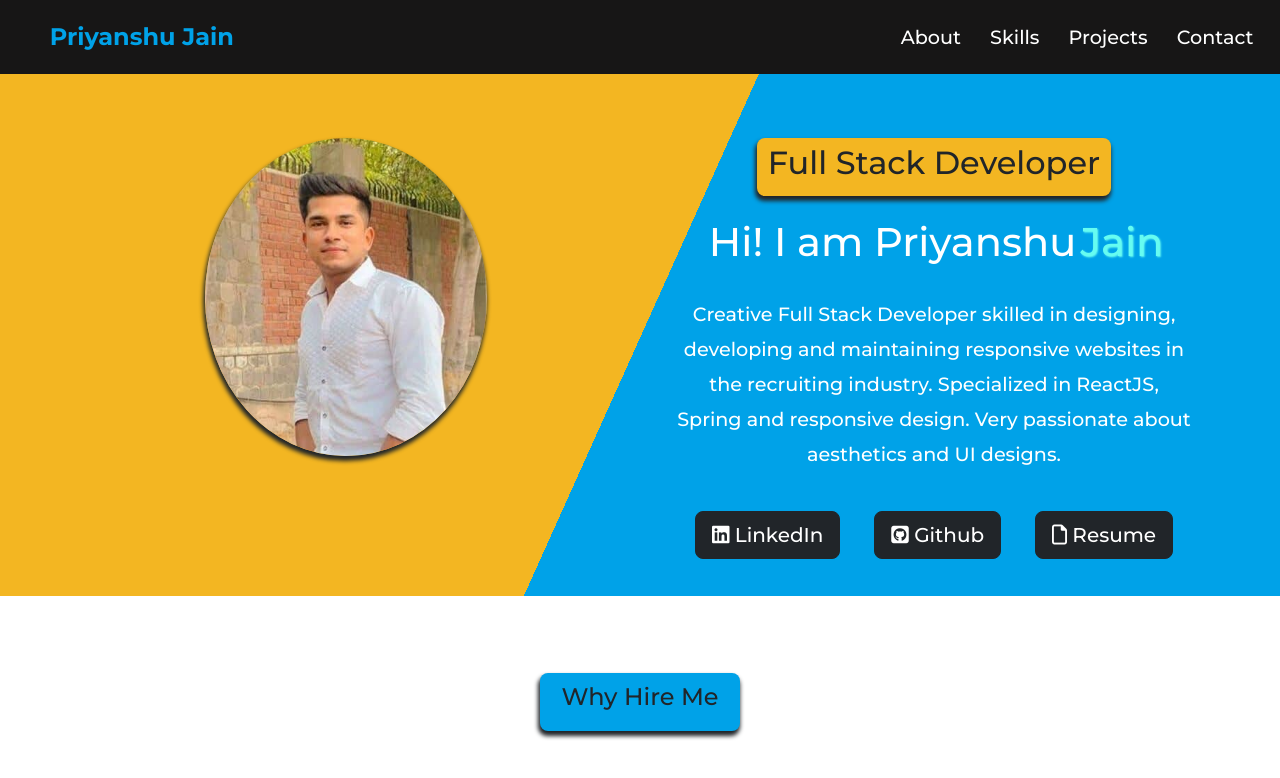
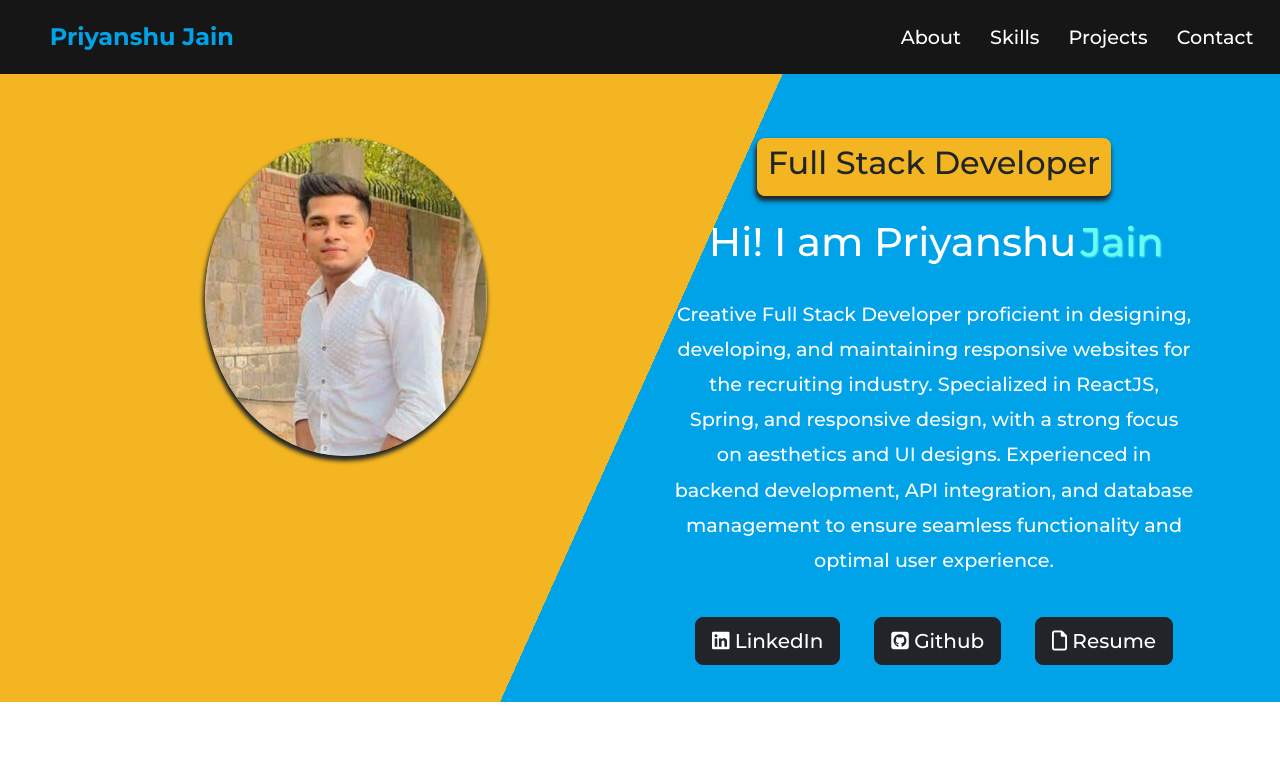
Before and after one commit to priyanshua44/Portfolio, a React (Create React App) app: page / in a window 1280 px wide. Shown: the top 778 px of the page. Built offline with nearby package versions, Linux system fonts and the light colour scheme.

Commit message:
container.js edited

```diff
--- a/src/components/Container.js
+++ b/src/components/Container.js
@@ -47,10 +47,7 @@ const Container = () => {
 
         <div className="description nav-color">
           <p>
-            Creative Full Stack Developer skilled in designing, developing and
-            maintaining responsive websites in the recruiting industry.
-            Specialized in ReactJS, Spring and responsive design. Very
-            passionate about aesthetics and UI designs.
+Creative Full Stack Developer proficient in designing, developing, and maintaining responsive websites for the recruiting industry. Specialized in ReactJS, Spring, and responsive design, with a strong focus on aesthetics and UI designs. Experienced in backend development, API integration, and database management to ensure seamless functionality and optimal user experience.
           </p>
         </div>
 
```
